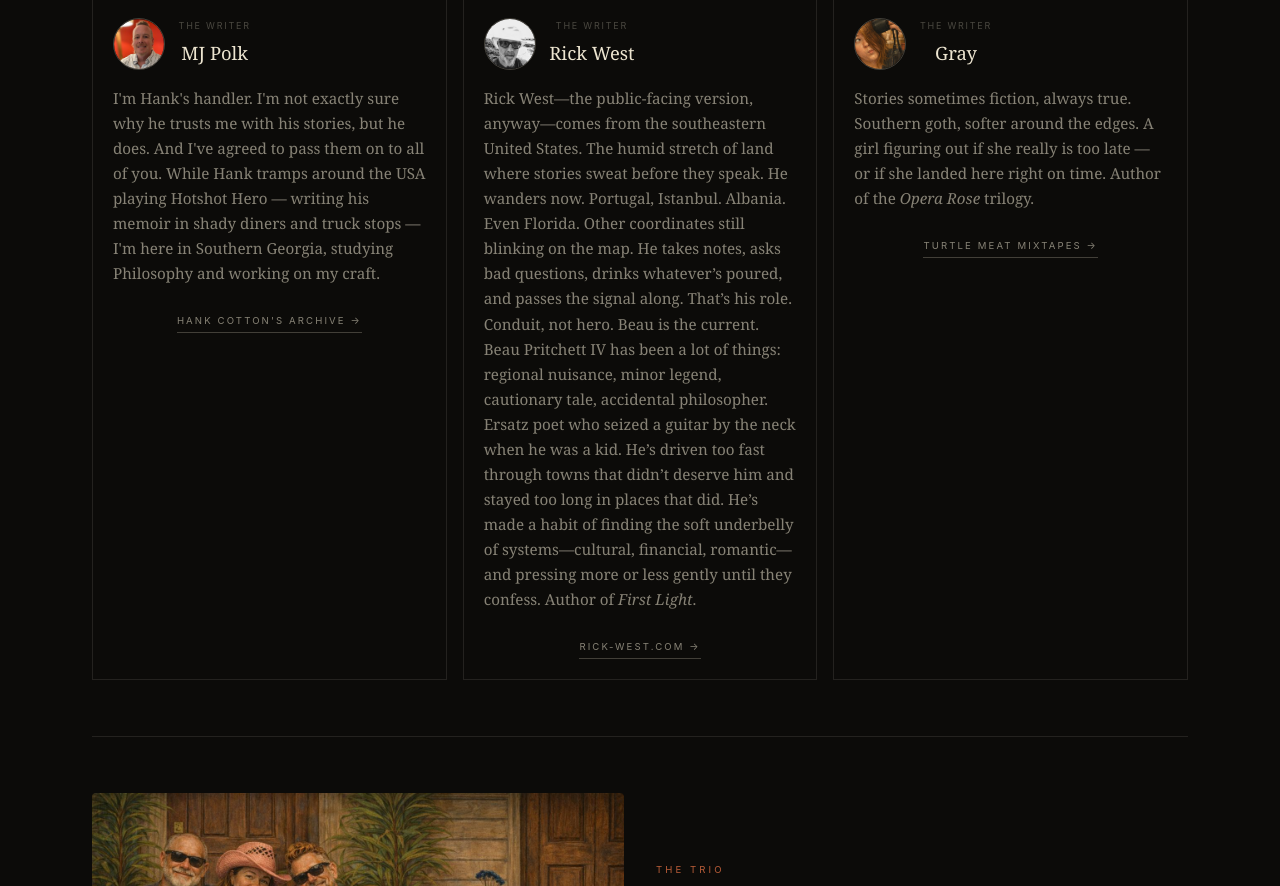
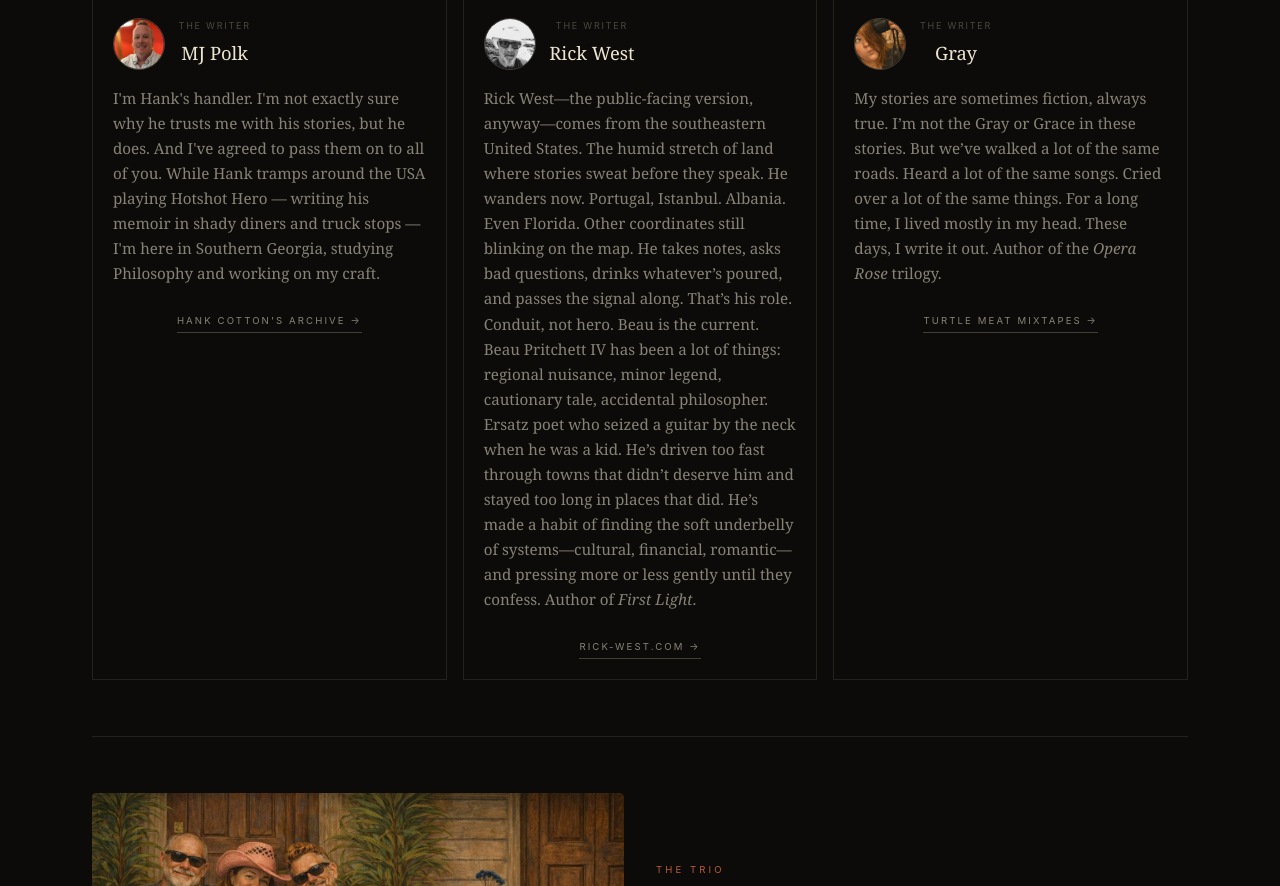
Before and after one commit to rick21west-arch/swg-site-v12, a plain HTML site: page writers/index.html in a window 1280 px wide. Shown: the part 858-1744 px from the top of the page. Drawn offline with Linux system fonts and the light colour scheme; a small style sheet from the web is missing.

Commit message:
Update index.html

```diff
--- a/writers/index.html
+++ b/writers/index.html
@@ -125,8 +125,18 @@
               </div>
             </div>
             <p class="writer-bio" style="margin-bottom:1rem;">
-              Stories sometimes fiction, always true. Southern goth, softer around the edges.
-              A girl figuring out if she really is too late — or if she landed here right on time.
+              My stories are sometimes fiction, always true.
+              I’m not the Gray or Grace in these stories.
+
+              But we’ve walked a lot of the same roads.
+
+              Heard a lot of the same songs.
+
+              Cried over a lot of the same things.
+              For a long time, I lived mostly in my head.
+
+              These days, I write it out.
+
               Author of the <em>Opera Rose</em> trilogy.
             </p>
             <a href="https://turtlemeatpodcast.substack.com" target="_blank" rel="noopener"
```
